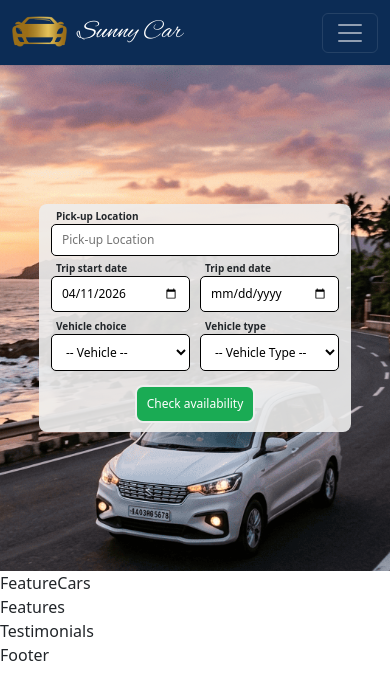
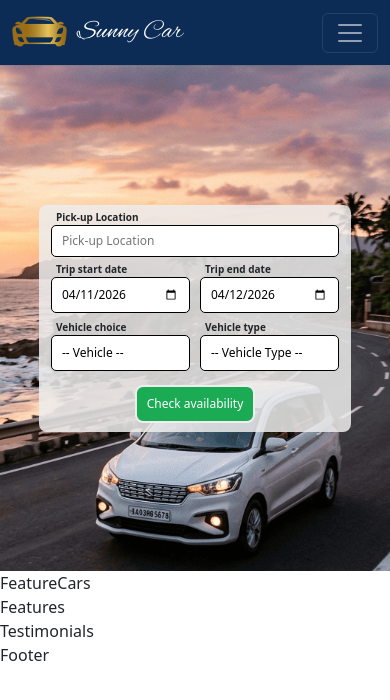
Before and after one commit to rajdeepj1363/sunnycar, a React (Create React App) app: page / in a window 390 px wide. Shown: the top 700 px of the page. Built offline with nearby package versions, Linux system fonts and the light colour scheme.

Commit message:
Fixed responsiveness and date logic

```diff
--- a/src/Components/Main/HeaderBannerModal.js
+++ b/src/Components/Main/HeaderBannerModal.js
@@ -1,5 +1,6 @@
 import React, { useState } from "react";
 import styled from "styled-components";
+import { getNextDay } from "../../utility/helper";
 
 const Row = styled.div`
   display: flex;
@@ -16,7 +17,7 @@ const FieldWrapper = styled.div`
 
 const ModalWrapper = styled.div`
   border-radius: 8px;
-  background-color: rgba(238, 238, 238, 0.9);
+  background-color: rgba(238, 238, 238, 0.85);
   width: 100%;
   max-width: 500px; /* prevents full stretch on large screens */
   margin: 0 auto; /* center horizontally */
@@ -30,12 +31,15 @@ const ModalWrapper = styled.div`
 
 const InputBar = styled.input`
   width: 100%;
+  box-sizing: border-box; /* 🔥 critical fix */
   padding: 5px 20px;
   margin-bottom: 10px;
   background-color: #ffffff;
   border: 1px solid #000000;
   border-radius: 5px;
   width: 100%;
+  appearance: none;
+  -webkit-appearance: none;
 
   @media (max-width: 600px) {
     padding: 6px 10px;
@@ -45,10 +49,14 @@ const InputBar = styled.input`
 
 const DatePicker = styled.input`
   width: 100%;
+  min-width: 0; /* 🔥 allows shrinking */
+  box-sizing: border-box; /* 🔥 critical fix */
   padding: 12px 20px 5px 20px;
   background-color: #ffffff;
   border: 1px solid #000000;
   border-radius: 5px;
+  appearance: none;
+  -webkit-appearance: none;
 
   @media (max-width: 600px) {
     padding: 8px 10px;
@@ -58,10 +66,13 @@ const DatePicker = styled.input`
 
 const DropdownSelection = styled.select`
   width: 100%;
+  box-sizing: border-box; /* 🔥 critical fix */
   padding: 12px 20px 5px 20px;
   background-color: #ffffff;
   border: 1px solid #000000;
   border-radius: 5px;
+  appearance: none;
+  -webkit-appearance: none;
 
   @media (max-width: 600px) {
     padding: 8px 10px;
@@ -98,19 +109,24 @@ const SendButton = styled.button`
   }
 `;
 function HeaderBannerModal() {
+  const today = new Date().toISOString().split("T")[0];
   const [location, setLocation] = useState("");
-  const [startDate, setStartDate] = useState(
-    new Date().toLocaleDateString("en-CA"),
-  );
-  const [endDate, setEndDate] = useState("");
+  const [startDate, setStartDate] = useState(today);
+  const [endDate, setEndDate] = useState(getNextDay(today));
   const [vehicle, setVehicle] = useState(" -- Vehicle --");
   const [vehicleType, setVehicleType] = useState("-- Vehicle Type --");
+
+  React.useEffect(() => {
+    setEndDate(getNextDay(startDate));
+  }, [startDate]);
 
   const handleCheckAvailability = () => {
     if (location && location?.length > 0 && endDate?.length > 0) {
       const stDate = new Date(startDate);
       const edDate = new Date(endDate);
-      if (stDate > edDate) window.alert("End date cannot be before start date");
+      if (stDate < today) window.alert("Start date cannot be in past");
+      else if (stDate > edDate)
+        window.alert("End date cannot be before start date");
       else {
         const enquiryText = encodeURIComponent(
           `Hello, I'd like to book car with Sunny Car! Below is my requirement,\n
@@ -146,6 +162,7 @@ function HeaderBannerModal() {
           <DatePicker
             type="date"
             placeholder="Trip start date"
+            min={today}
             value={startDate}
             onChange={(e) => setStartDate(e.target.value)}
           />
@@ -155,6 +172,7 @@ function HeaderBannerModal() {
           <DatePicker
             type="date"
             placeholder="Trip end date"
+            min={startDate}
             value={endDate}
             onChange={(e) => setEndDate(e.target.value)}
           />
--- /dev/null
+++ b/src/utility/helper.js
@@ -0,0 +1,5 @@
+export const getNextDay = (dateStr) => {
+  const date = new Date(dateStr);
+  date.setDate(date.getDate() + 1);
+  return date.toISOString().split("T")[0]; // format: yyyy-mm-dd
+};
```
